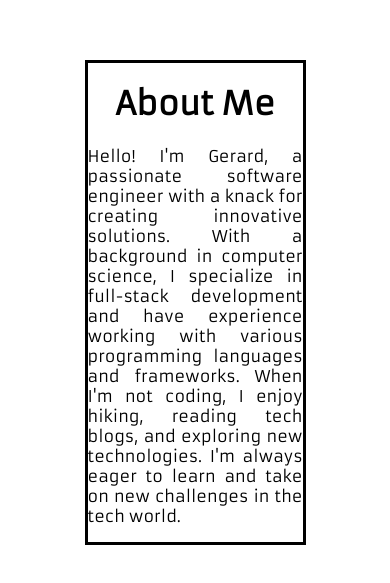
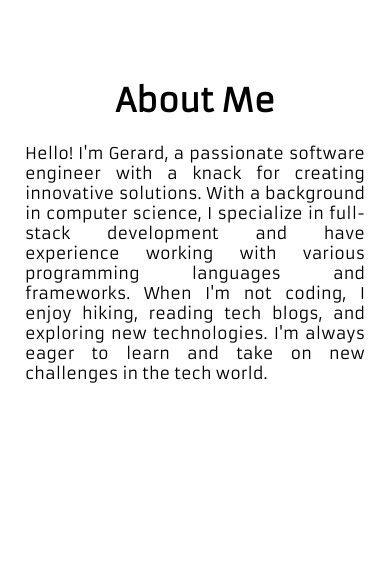
Before and after one commit to isagbaa/personal-website, a plain HTML site: page mypage.html in a window 390 px wide. Shown: the part 884-1467 px from the top of the page. After the commit the page ends 1383 px from the top, so only its background shows below. Drawn offline with Linux system fonts and the light colour scheme.

Commit message:
css media

```diff
--- a/aboutmesection/aboutmesection.css
+++ b/aboutmesection/aboutmesection.css
@@ -3,9 +3,13 @@
 }
 .text-block-container{
 width: 65%;
-border: solid black;
 margin: 0 auto;
 }
 .about-me-section-description{
     text-align: justify;
 }
+@media screen and (max-width: 500px){
+    .text-block-container{
+        width: 100%;
+    }
+}
```
